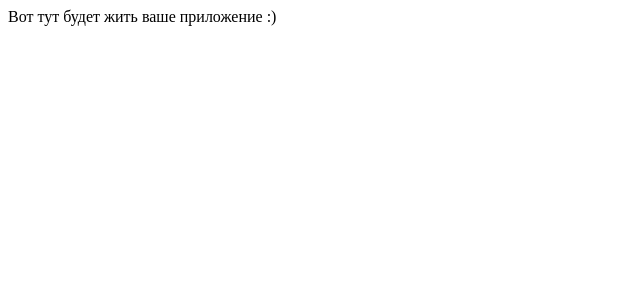
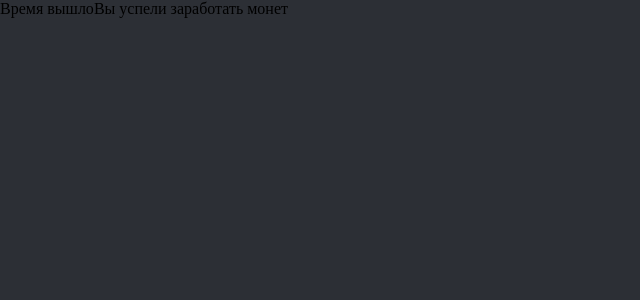
Before and after one commit to Daniil8565/Game, a React (Vite) app in the folder packages/client/: page / in a window 1280 px wide. Shown: the top 300 px of the page, without its empty margins (0-640 px from the left). Built offline with nearby package versions, Linux system fonts and the light colour scheme.

Commit message:
create final page

```diff
--- a/packages/client/src/App.tsx
+++ b/packages/client/src/App.tsx
@@ -1,5 +1,6 @@
 import { useEffect } from 'react'
 import './App.css'
+import { FinalPage } from './pages/FinalPage'
 
 function App() {
   useEffect(() => {
@@ -12,7 +13,9 @@ function App() {
 
     fetchServerData()
   }, [])
-  return <div className="App">Вот тут будет жить ваше приложение :)</div>
+  return <div className="App">
+    {/* Вот тут будет жить ваше приложение :) */}
+  <FinalPage></FinalPage></div>
 }
 
 export default App
--- a/packages/client/src/index.css
+++ b/packages/client/src/index.css
@@ -0,0 +1,8 @@
+body {
+    margin: 0;
+}
+
+html {
+    height: 100vh;
+    background: #2c2f35;
+}
--- /dev/null
+++ b/packages/client/src/pages/FinalPage/FinalPage.module.scss
@@ -0,0 +1,3 @@
+.final-page{
+    margin: auto;
+}
--- /dev/null
+++ b/packages/client/src/pages/FinalPage/FinalPage.tsx
@@ -0,0 +1,19 @@
+import React, { useState, useEffect } from 'react'
+// import { Link } from 'react-router-dom'
+import styles from './FinalPage.module.scss'
+
+export const  FinalPage: React.FC = () => {
+//   const [count, setCount] = useState<number>(3)
+
+  return (
+    <div className={styles['final-page']}>
+       <label>Время вышло</label>
+
+       <label>Вы успели заработать монет</label>
+          {/* <Link to="/start-page" className={styles['button-text']}>
+            СТАРТ
+          </Link> */}
+
+    </div>
+  )
+}
--- /dev/null
+++ b/packages/client/src/pages/FinalPage/index.ts
@@ -0,0 +1 @@
+export {FinalPage} from "./FinalPage";
```
Also changed, not shown: 1 other file (tests, documents, lock files or other folders).
